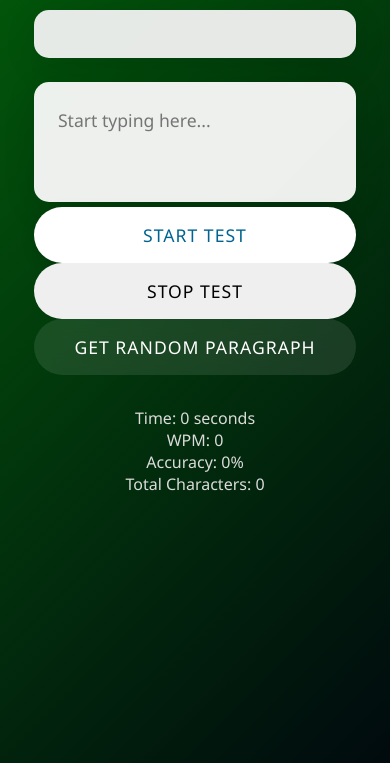
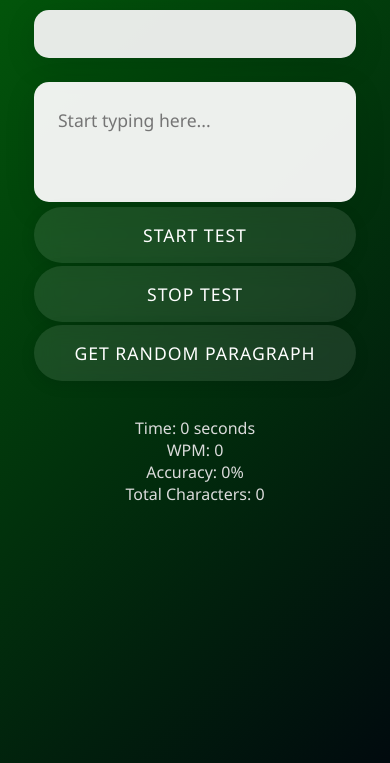
Before and after one commit to navarro-juan/WPM-Test, a plain HTML site: page index.html in a window 390 px wide. Shown: the part 81-844 px from the top of the page. Drawn offline with Linux system fonts and the light colour scheme.

Commit message:
added uniform button css code

```diff
--- a/style.css
+++ b/style.css
@@ -134,29 +134,22 @@ button {
     text-transform: uppercase;
     letter-spacing: 1px;
     font-weight: 500;
-}
-
-#start-btn {
-    background: #ffffff;
-    color: rgb(0, 99, 145);
-    box-shadow: 0 4px 15px rgba(0, 0, 0, 0.1);
-}
-
-#random-paragraph-btn {
-    background: rgba(255, 255, 255, 0.1);
+    background: rgba(255, 255, 255, 0.1); /* Shared translucent style */
     color: #ffffff;
     backdrop-filter: blur(10px);
+    box-shadow: 0 4px 15px rgba(0, 0, 0, 0.1);
 }
 
 button:hover {
     transform: translateY(-3px);
     box-shadow: 0 8px 25px rgba(0, 0, 0, 0.2);
+    background: rgba(0, 2, 17, 0.719);
 }
 
 button:active {
     transform: translateY(-1px);
+    background: rgba(255, 255, 255, 0.05);
 }
-
 /* Responsive Design */
 @media (max-width: 768px) {
     body {
@@ -183,6 +176,8 @@ button:active {
 
     button {
         width: 100%;
+        padding: 1rem;
+        margin-bottom: .2rem;
     }
 
     .stat-box {
```
